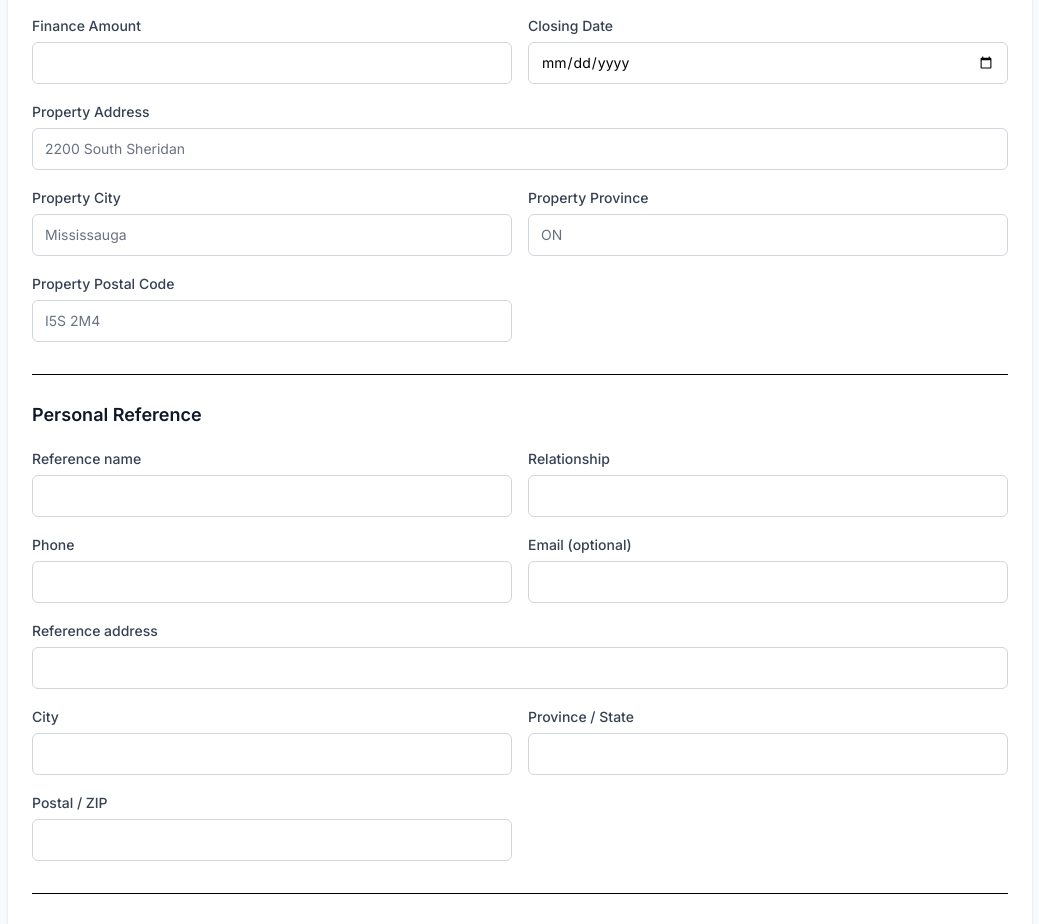
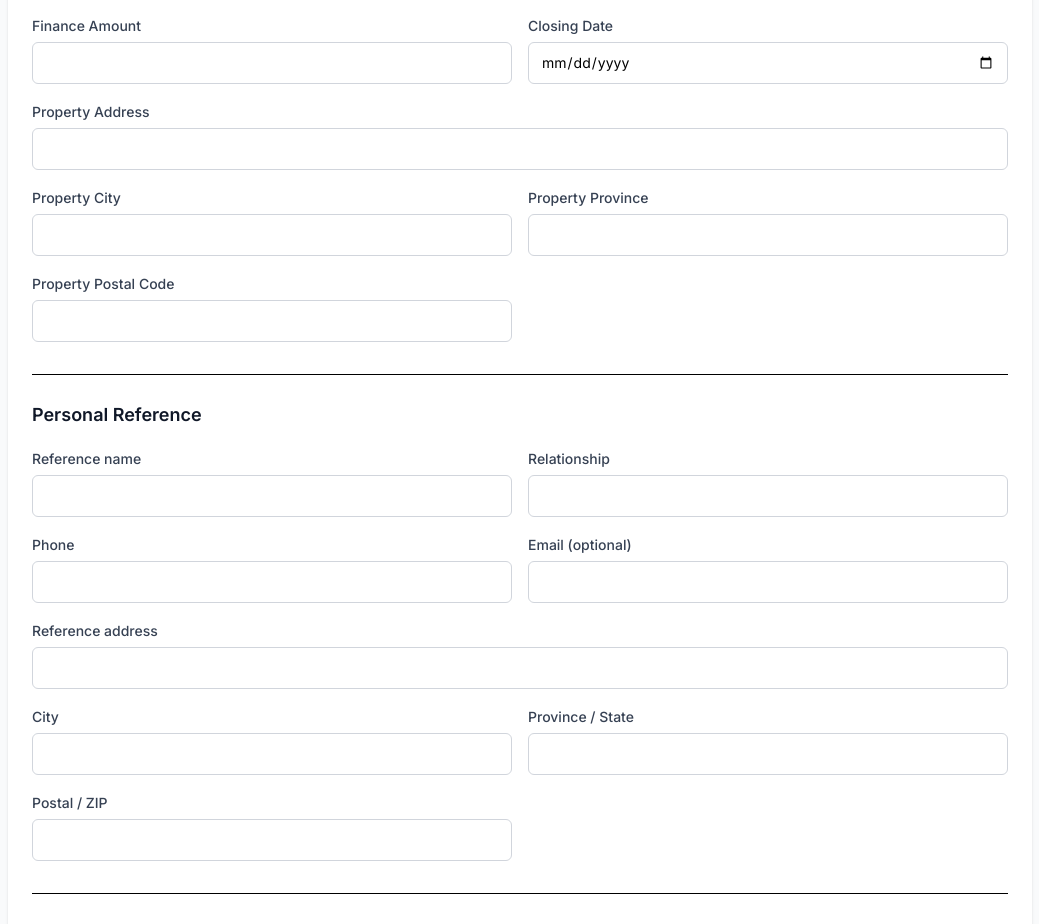
Before and after one commit to aarij-anwer/aya, a Next.js app: page / in a window 1280 px wide. Shown: the part 2245-3169 px from the top of the page, without its empty margins (120-1159 px from the left). Built offline with nearby package versions, Linux system fonts and the light colour scheme.

Commit message:
test changes

```diff
--- a/src/app/utils.ts
+++ b/src/app/utils.ts
@@ -156,3 +156,11 @@ export function buildApplicantBlocks(
 
   return blocks;
 }
+
+export function getRandomFutureDate(daysAhead = 365) {
+  const today = new Date();
+  const randomDays = Math.floor(Math.random() * daysAhead) + 1; // 1 to daysAhead
+  const futureDate = new Date(today);
+  futureDate.setDate(today.getDate() + randomDays);
+  return futureDate.toISOString().split('T')[0]; // YYYY-MM-DD
+}
--- a/src/components/BasicMortgageForm.tsx
+++ b/src/components/BasicMortgageForm.tsx
@@ -5,6 +5,7 @@ import { useForm } from 'react-hook-form';
 
 import { faker } from '@faker-js/faker';
 import { useRouter } from 'next/navigation';
+import { getRandomFutureDate } from '@/app/utils';
 
 function makeFixture() {
   const first = faker.person.firstName();
@@ -15,6 +16,21 @@ function makeFixture() {
   const city = faker.location.city();
   const prov = 'ON';
   const postal = 'M5V 2T6';
+
+  const purhcasestreet = `${faker.location.streetAddress()}`;
+  const purhcasecity = faker.location.city();
+  const purhcaseprov = 'ON';
+  const purhcasepostal = 'M5V 2T6';
+
+  const referencefirst = faker.person.firstName();
+  const referencelast = faker.person.lastName();
+  const referencestreet = `${faker.location.streetAddress()}`;
+  const referencecity = faker.location.city();
+  const referenceprov = 'ON';
+  const referencepostal = 'M5V 2T6';
+
+  const closingDate = getRandomFutureDate().toString();
+  console.log(closingDate);
 
   return {
     // UI toggles (new)
@@ -59,21 +75,24 @@ function makeFixture() {
     'fin-purchase-price': Math.floor(Math.random() * 1000000),
     'fin-down-payment': Math.floor(Math.random() * 100000),
     'fin-finance-amount': 680000,
-    'fin-closing-date': '2025-10-15',
-    'fin-property-address': '2200 South Sheridan',
-    'fin-property-city': 'Mississauga',
-    'fin-property-province': 'ON',
-    'fin-property-postal-code': 'I5S 2M4',
+    'fin-closing-date': closingDate,
+    'fin-property-address': purhcasestreet,
+    'fin-property-city': purhcasecity,
+    'fin-property-province': purhcaseprov,
+    'fin-property-postal-code': purhcasepostal,
 
     // Personal Reference
-    'ref-name': 'Jamie Rivera',
+    'ref-name': referencefirst + ' ' + referencelast,
     'ref-relationship': 'Friend',
     'ref-phone': '647-555-0199',
-    'ref-email': 'jamie@example.com',
-    'ref-street': '55 Queen St E',
-    'ref-city': 'Toronto',
-    'ref-province': 'ON',
-    'ref-postal': 'M5C 1R6',
+    'ref-email': faker.internet.email({
+      firstName: referencefirst,
+      lastName: referencelast,
+    }),
+    'ref-street': referencestreet,
+    'ref-city': referencecity,
+    'ref-province': referenceprov,
+    'ref-postal': referencepostal,
 
     // Co-Applicant — Identity & Employment
     'co-first': coFirst,
@@ -114,7 +133,7 @@ function makeFixture() {
     'asset-invest-type-1': 'TFSA',
     'asset-invest-amount-1': 25000,
     'asset-re-type-1': 'Condo',
-    'asset-re-value-1': 650000,
+    'asset-re-value-1': Math.floor(Math.random() * 1000000),
     'asset-vehicle-status-1': 'Owned',
     'asset-vehicle-value-1': 18000,
     'asset-other-desc-1': 'Jewelry',
@@ -128,7 +147,7 @@ function makeFixture() {
     'debt-loan-balance-1': 8000,
     'debt-loan-pay-1': 200,
     'debt-mortgage-desc-1': 'Primary residence',
-    'debt-mortgage-balance-1': 420000,
+    'debt-mortgage-balance-1': Math.floor(Math.random() * 1000000),
     'debt-mortgage-pay-1': 2200,
     'debt-other-desc-1': '',
     'debt-other-balance-1': 0,
@@ -780,7 +799,6 @@ export default function BasicMortgageForm() {
               </label>
               <input
                 id="fin-property-address"
-                placeholder="2200 South Sheridan"
                 {...register('fin-property-address')}
                 className={input}
               />
@@ -792,7 +810,6 @@ export default function BasicMortgageForm() {
               </label>
               <input
                 id="fin-property-city"
-                placeholder="Mississauga"
                 {...register('fin-property-city')}
                 className={input}
               />
@@ -804,7 +821,6 @@ export default function BasicMortgageForm() {
               </label>
               <input
                 id="fin-property-province"
-                placeholder="ON"
                 {...register('fin-property-province')}
                 className={input}
               />
@@ -816,7 +832,6 @@ export default function BasicMortgageForm() {
               </label>
               <input
                 id="fin-property-postal-code"
-                placeholder="I5S 2M4"
                 {...register('fin-property-postal-code')}
                 className={input}
               />
```
